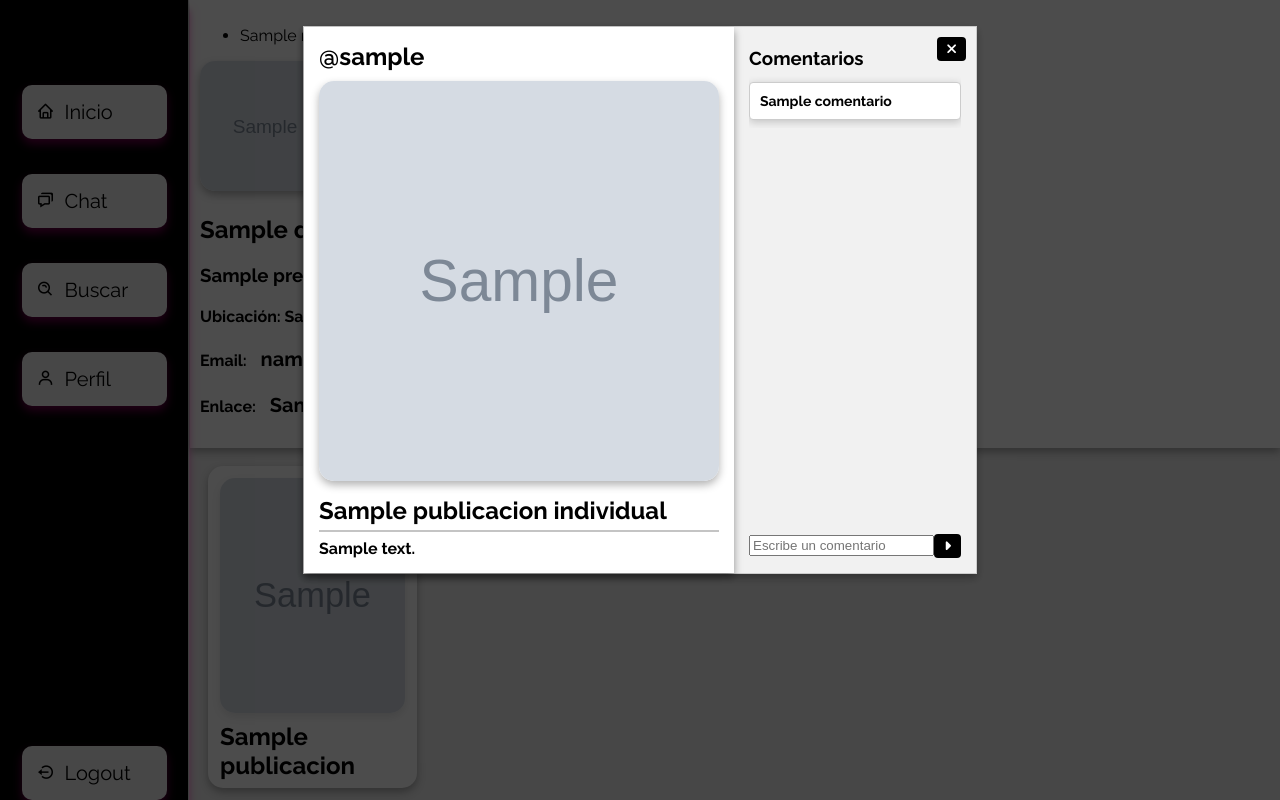
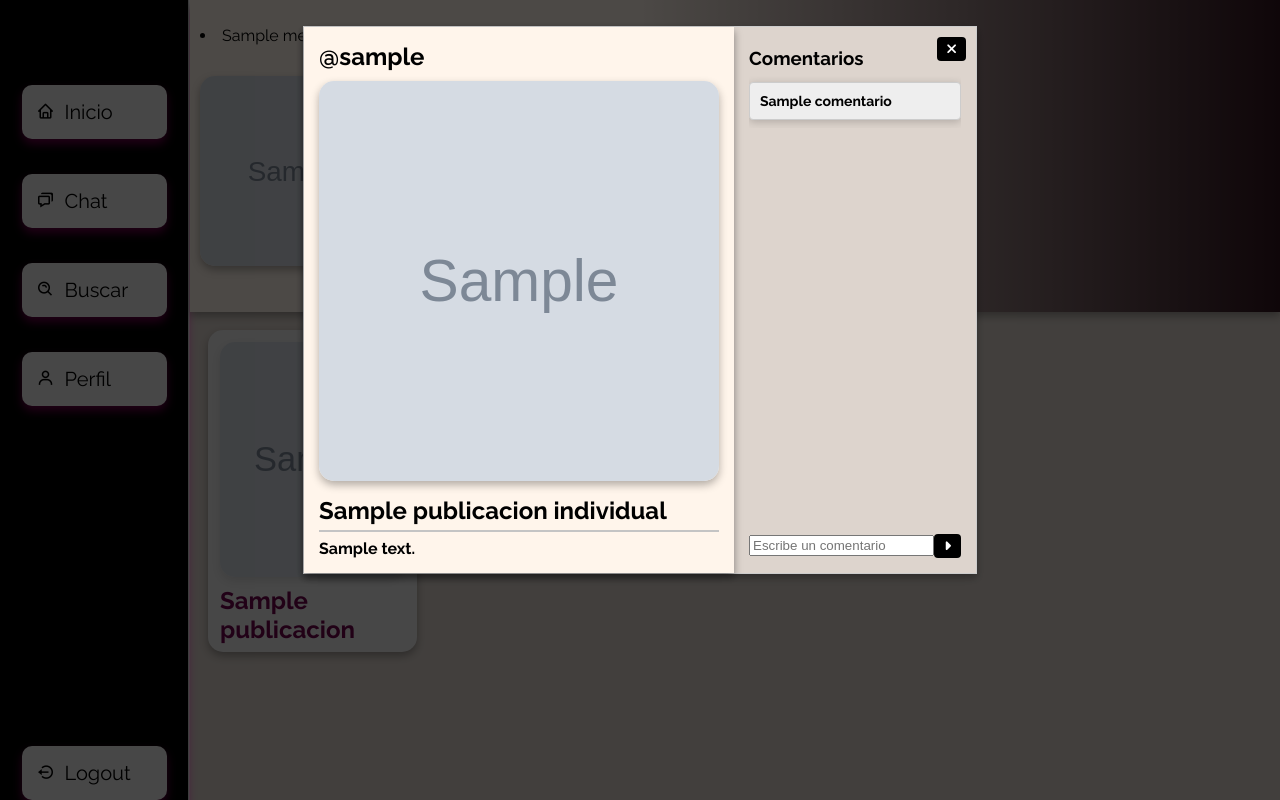
Before and after one commit to Franco4848/ProyectoFinal, a Flask app: template templates/perfil.html in a window 1280 px wide. Run offline with Flask 3, Linux system fonts and the light colour scheme; the template is opened without the code that fills it: most values are stand-ins (such as "Sample title", 1, 10 or a date in 2020); grey boxes marked "Sample" are stand-in pictures; one stand-in notice (Sample message) is shown; parts of the project's set-up code (start-up, migrations or seed data) failed here and were passed over; some libraries are stand-ins or nearby versions.

Commit message:
unificacion de estilos

```diff
--- a/static/css/perfil.css
+++ b/static/css/perfil.css
@@ -37,6 +37,7 @@ body {
     border: 1px solid #ccc;
     box-shadow: 0 4px 8px rgba(0, 0, 0, 0.3);
     overflow: visible;
+    background: rgba(255, 245, 235, 1) 59%;
 }
 
 .seccion-perfil{
@@ -44,11 +45,18 @@ body {
     z-index: 10;
     position: relative;
     padding: 10px;
+    background: linear-gradient(to left, rgba(50, 20, 30, 1) 0%, rgba(255, 245, 235, 1) 59%);
+}
+
+.datos-perfil{
+    display: flex;
+    flex-direction: row;
+    color: #6f044c;
+
 }
 
 .contenido-perfil a {
-    text-decoration: none;
-    color:rgb(0, 0, 0)
+    color: #6f044c
 }
 
 .foto-detallada{
@@ -68,20 +76,44 @@ body {
 
 .foto-perfil{
     box-shadow: 0 4px 8px rgba(0, 0, 0, 0.3);
-    width: 130px;
-    height: 130px;
+    width: 190px;
+    height: 190px;
     border-radius: 15px;
+    margin-top: 15px;
+}
+
+.seccion-perfil .seccion-datos button{
+    background: #6f044c;
+    color: #eee;
+    padding: 10px 20px;
+    width: 100%;
+    font-weight: 600;
+    cursor: pointer;
+    margin-bottom: 20px;
+    transition: 0.3s;
+    border: none;
+    border-radius: 10px;
+    box-shadow: 0 5px 15px rgba(0, 0, 0, 0.3);
+}
+
+.seccion-perfil .seccion-datos button:hover {
+    background: #eee;
+    color: #6f044c;
 }
 
 .seccion-publicaciones{
     z-index: 9;
-    background-color: #eeeeee;
+    background: rgb(221, 212, 205) 59%;
     padding-right: 18px;
     padding-top: 18px;
     padding-bottom: 18px;
     padding-left: 18px;
     max-width: 1143px;
     min-height: 100vh;
+}
+
+.seccion-perfil .seccion-datos{
+    margin-left: 30px;
 }
 
 .publicaciones{
@@ -93,7 +125,7 @@ body {
 
 .publicacion{
     box-shadow: 0 4px 8px rgba(0, 0, 0, 0.3);
-    background-color: #ffffff;
+    background-color: #eee;
     border-radius: 15px;
     padding: 12px;
     position: relative;
@@ -107,7 +139,7 @@ body {
 }
 
 .titulo{
-    color: #000000;
+    color: #6f044c;
     margin-top: 5px;
     margin-bottom: 0;
     overflow-wrap: break-word;
@@ -124,8 +156,8 @@ body {
     display: flex;
     flex-direction: column;
     padding: 15px;
-    background-color: #f1f1f1;
     z-index: 12;
+    background: rgb(221, 212, 205) 59%;
 }
 
 .seccion-comentarios h3{
@@ -147,7 +179,7 @@ body {
     padding: 10px;
     margin-bottom: 8px;
     margin-top: 8px;
-    background-color: #fff;
+    background-color: #eee;
     font-size: 14px;
     box-shadow: 0 2px 8px rgba(0, 0, 0, 0.2);
     overflow-wrap: break-word;
--- a/templates/perfil.html
+++ b/templates/perfil.html
@@ -19,33 +19,26 @@
             <main class="contenido-perfil">
                 <section class="seccion-perfil">
                     <header>
-                        {% with messages = get_flashed_messages() %}
+                        {% with messages = get_flashed_messages(with_categories=true) %}
                             {% if messages %}
-                                <ul class="mensaje-flash">
-                                    {% for message in messages %}
-                                        <li>{{ message }}</li>
-                                    {% endfor %}
-                                </ul>
+                                <ul>{% for category, message in messages %}</ul>
+                                    <li class="flash-message {{category}}" >{{ message }}</li>
+                                <ul>{% endfor %}</ul>
                             {% endif %}
                         {% endwith %}
                     </header>
                     <div class="datos-perfil">
-
+                        <div class="seccion-img">
                             {% if datos['fotoPerfil'] %}
                                 <img src="{{ url_for('static', filename='perfil_uploads/' + datos['fotoPerfil']) }}" alt="Imagen de perfil de {{ datos['username'] }}" class="foto-perfil">
                             {% else %}
                                 <img src="{{ url_for('static', filename= 'img/fotoPerfil.jpg') }}" alt="Imagen de perfil predeterminada" class="foto-perfil">
                             {% endif %}
-
+                        </div>
+                        <div class="seccion-datos">
                             <h2>{{ datos['nombre_completo'] }} @{{ datos['username'] }}</h2>
 
-                        <h3>{{ datos['presentacion'] }}</h3>
-
-                        {% if datos['mostrarSiNo'] == 'fecha' %}
-                            <h4>Fecha de nacimiento: {{ fecha_perfil }}</h4>
-                        {% elif datos['mostrarSiNo'] == 'edad' %}
-                            <h4>Edad: {{ edad }}</h4>
-                        {% endif %}
+                            <h4>{{ datos['presentacion'] }}</h4>
 
                             {% if datos['ubicacion'] %}
                                 <h4>Ubicación: {{ datos['ubicacion'] }}</h4>
@@ -58,12 +51,10 @@
                             {% if datos['enlace'] %}
                                 <h4>Enlace: <a href="{{ datos['enlace'] }}">{{ datos['enlace'] }}</a></h4>
                             {% endif %}
-
-                        <!--<p>Estrellas: {{ datos['estrellas'] }}</p>-->
-
                             {% if current_user.id == datos['id_usuario'] %}
-                            <button onclick="window.location.href='/editarPerfil'">Editar perfil</button><br>
+                                <button onclick="window.location.href='/editarPerfil'">Editar perfil</button>
                             {% endif %}
+                        </div>
 
                     </div>
                 </section>
```
Also changed, not shown: static/css/editarPerfil.css (+22 -16 lines), static/css/login.css (+16 -15 lines), static/css/registro.css (+16 -15 lines). Lines whose indentation alone changed are shown as unchanged.
